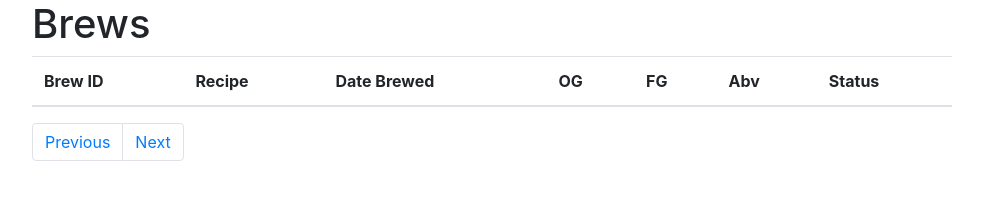
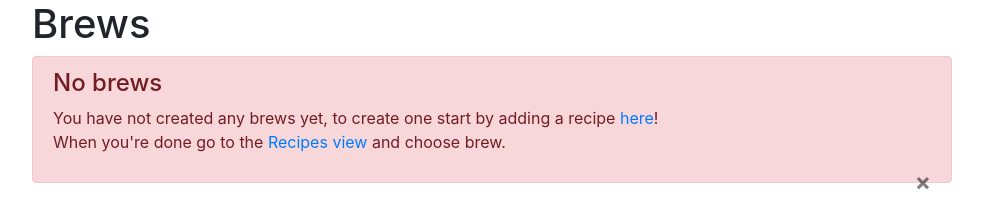
Before and after one commit to christiannageby/Beertracker, a Flask app: page / in a window 1280 px wide. Shown: the part 56-255 px from the top of the page, without its empty margins (53-1036 px from the left). Run offline with Flask 2, Linux system fonts and the light colour scheme; data that the repository does not hold is empty; some libraries are stand-ins or nearby versions.

Commit message:
Make a message display if no brews is in db

```diff
--- a/templates/brews.html
+++ b/templates/brews.html
@@ -4,7 +4,18 @@
 <div class="row">
     <div class="col-md-10">
       <h1>Brews</h1>
-
+        {% if not brews.items %}
+          <div class="alert alert-danger" role="alert">
+            <h4 class="alert-heading">No brews</h4>
+            <p>
+              You have not created any brews yet, to create one start by adding a recipe <a href="{{ url_for('create_recipe') }}">here</a>!<br>
+              When you're done go to the <a href="{{ url_for('recipes') }}">Recipes view</a> and choose brew.
+            </p>
+            <button type="button" class="close" data-dismiss="alert" aria-label="Close">
+              <span aria-hidden="true">&times;</span>
+            </button>
+          </div>
+        {% endif %}
         <table class="table table-striped">
           <thead>
             <tr>
@@ -39,7 +50,7 @@
                 {% if page_num  %}
                     <li class="page-item"><a class="page-link" href="{{ url_for('brews', page=page_num) }}">{{ page_num }}</a></li>
                 {% else %}
-                <li class="page-item active"><a class="page-link" href="{{ url_for('brews', page=page_num) }}">{{ page_num }}</a></li>
+                  <li class="page-item"><a class="page-link" href="{{ url_for('brews', page=page_num) }}">{{ page_num }}</a></li>
                 {% endif %}
               {% endfor %}
             <li class="page-item"><a class="page-link {% if brews.page == brews.pages %}disabled{% endif %}" href="{{ url_for('brews', page=brews.next_num) }}">Next</a></li>
```
Lines whose indentation alone changed are shown as unchanged.
